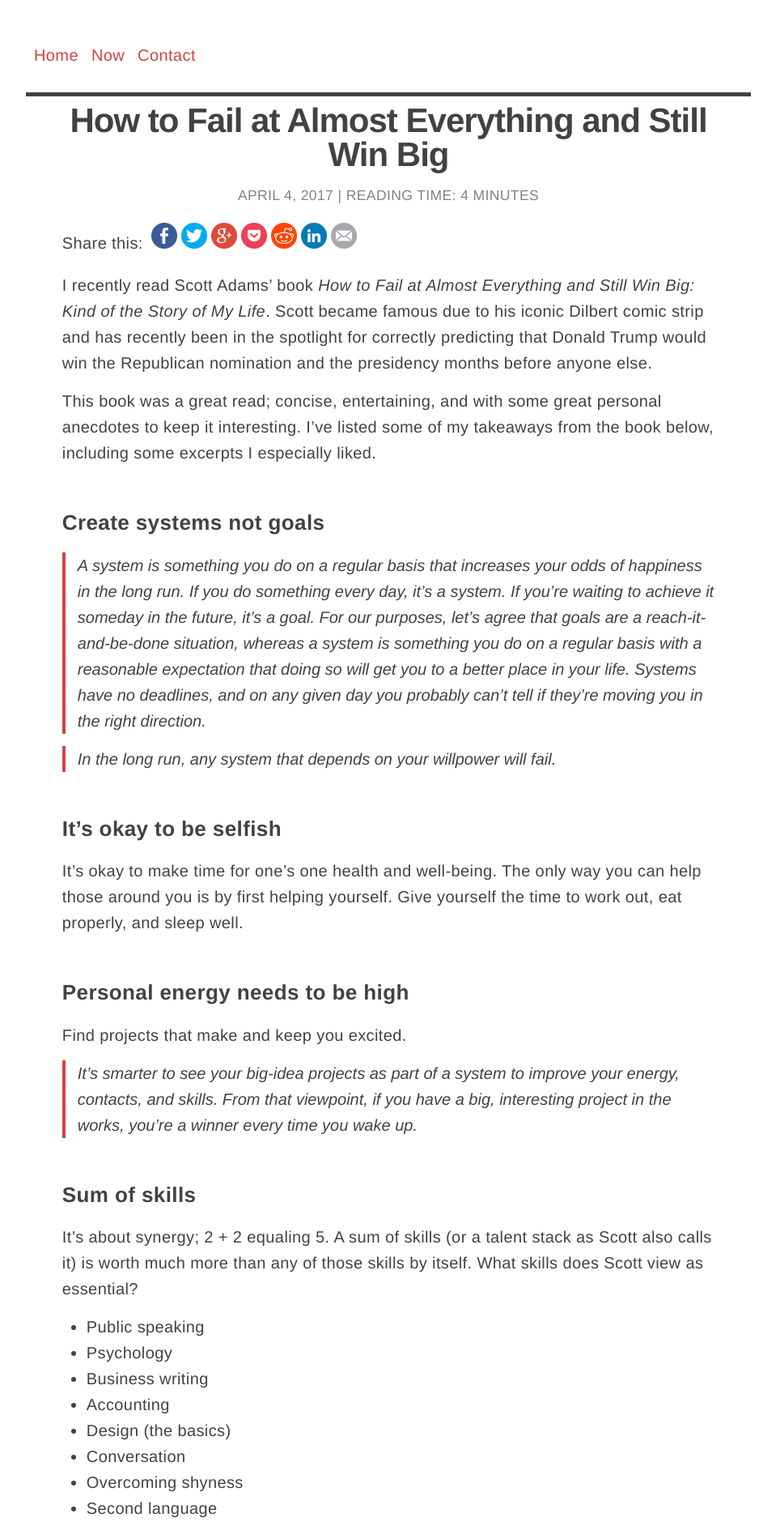
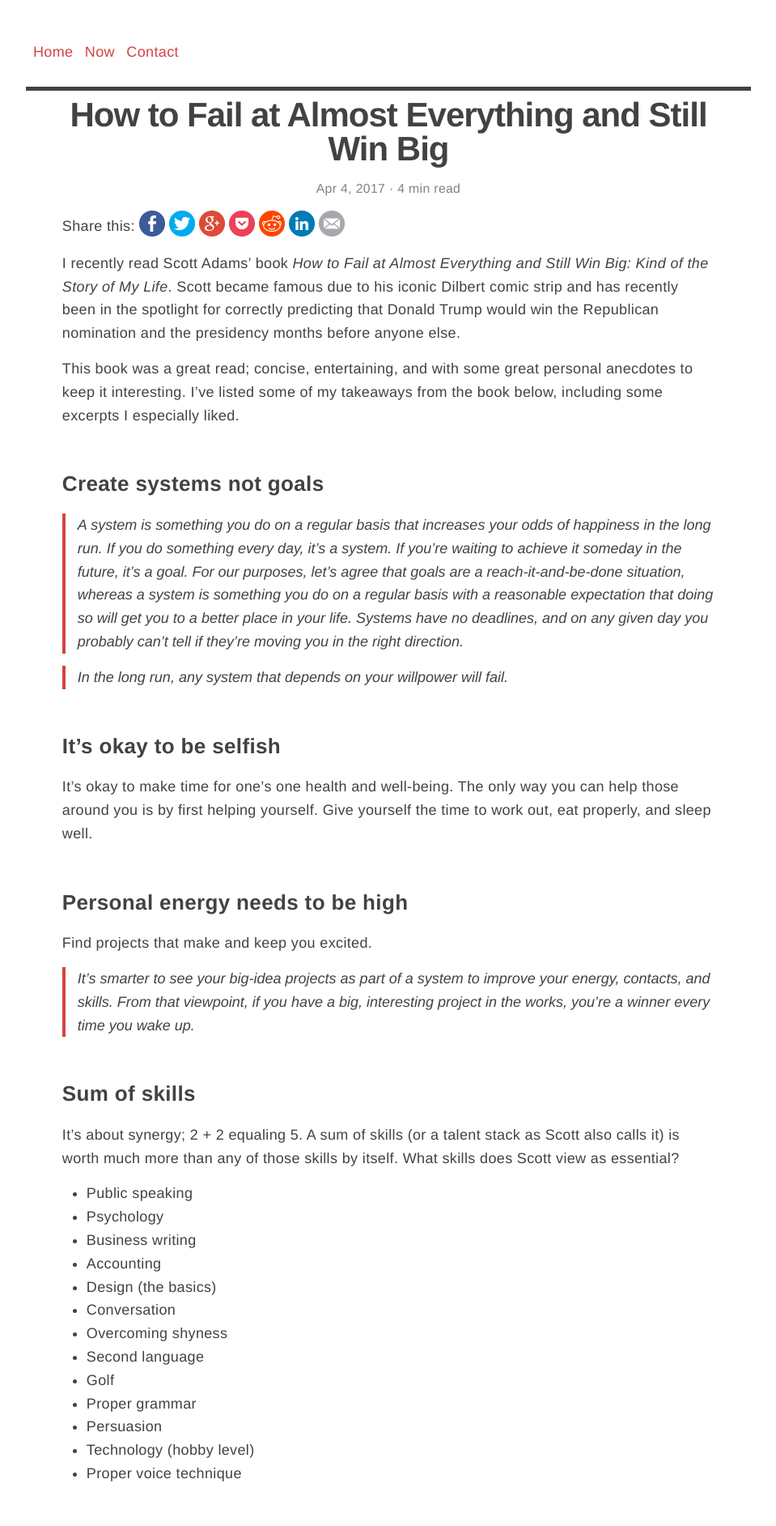
Before and after one commit to frankiecd86/windespair, a Jekyll site: the page built from _posts/2017-04-04-scott-adams-how-to-win-big.md, in a window 1280 px wide. Shown: the top 1884 px of the page at 81% size, without its empty margins (160-1119 px from the left). Built offline with Jekyll 4.4.1, drawn with Linux system fonts in a browser that asks for light colours.

Commit message:
Changed the way read time and date are displayed. Removed inline styles.

```diff
--- a/_includes/main.scss
+++ b/_includes/main.scss
@@ -1,6 +1,6 @@
 // Our variables
 $base-font-family: "Helvetica Neue", "Calibri Light", Roboto, sans-serif;
-$base-font-size:   20px;
+$base-font-size:   18px;
 $base-font-weight: 400;
 $small-font-size:  $base-font-size * 0.875;
 $mobile-font-size: $base-font-size * 0.795;
--- a/_includes/read-time.html
+++ b/_includes/read-time.html
@@ -1,8 +1,8 @@
 <span class="reading-time" title="Estimated read time">
   {% assign words = include.word_count %}
   {% if words < 270 %}
-    1 {{ "minute" | upcase }}
+    1
   {% else %}
-    {{ words | divided_by:200 }} {{ "minutes" | upcase }}
+    {{ words | divided_by:200 }}
   {% endif %}
 </span>
--- a/_includes/share-buttons.html
+++ b/_includes/share-buttons.html
@@ -1,10 +1,10 @@
 <ul class="share-buttons">
-    <span class="share-buttons-title" style="margin-right: 10px;">Share this:</span>
-    <li><a href="https://facebook.com/sharer.php?u=https://www.windespair.com{{ page.url }}" title="Share on Facebook" rel="noopener" target="_blank"><i class="sprite sprite-facebook"></i></a><span style="margin-right: 5px;"></span></li>
-    <li><a href="https://twitter.com/intent/tweet?text={{ page.title }}&url=https://www.windespair.com{{ page.url }}&via={{ site.twitter.username }}&related={{ site.twitter.username }}" title="Tweet" rel="noopener" target="_blank"><i class="sprite sprite-twitter"></i></a><span style="margin-right: 5px;"></span></li>
-    <li><a href="https://plus.google.com/share?url=https://www.windespair.com{{ page.url }}" title="Share on Google+" rel="noopener" target="_blank"><i class="sprite sprite-google"></i></a><span style="margin-right: 5px;"></span></li>
-    <li><a href="https://getpocket.com/save?url=https://www.windespair.com{{ page.url }}" title="Add to Pocket" rel="noopener" target="_blank"><i class="sprite sprite-pocket"></i></a><span style="margin-right: 5px;"></span></li>
-    <li><a href="http://www.reddit.com/submit?url=https://www.windespair.com{{ page.url }}" title="Submit to Reddit" rel="noopener" target="_blank"><i class="sprite sprite-reddit"></i></a><span style="margin-right: 5px;"></span></li>
-    <li><a href="http://www.linkedin.com/shareArticle?mini=true&url=https://www.windespair.com{{ page.url }}&title={{ page.title }}&summary=&source=https://www.windespair.com/" title="Share on LinkedIn" rel="noopener" target="_blank" ><i class="sprite sprite-linkedin"></i></a><span style="margin-right: 5px;"></span></li>
+    <span class="share-buttons-title">Share this:</span>
+    <li><a href="https://facebook.com/sharer.php?u=https://www.windespair.com{{ page.url }}" title="Share on Facebook" rel="noopener" target="_blank"><i class="sprite sprite-facebook"></i></a></li>
+    <li><a href="https://twitter.com/intent/tweet?text={{ page.title }}&url=https://www.windespair.com{{ page.url }}&via={{ site.twitter.username }}&related={{ site.twitter.username }}" title="Tweet" rel="noopener" target="_blank"><i class="sprite sprite-twitter"></i></a></li>
+    <li><a href="https://plus.google.com/share?url=https://www.windespair.com{{ page.url }}" title="Share on Google+" rel="noopener" target="_blank"><i class="sprite sprite-google"></i></a></li>
+    <li><a href="https://getpocket.com/save?url=https://www.windespair.com{{ page.url }}" title="Add to Pocket" rel="noopener" target="_blank"><i class="sprite sprite-pocket"></i></a></li>
+    <li><a href="http://www.reddit.com/submit?url=https://www.windespair.com{{ page.url }}" title="Submit to Reddit" rel="noopener" target="_blank"><i class="sprite sprite-reddit"></i></a></li>
+    <li><a href="http://www.linkedin.com/shareArticle?mini=true&url=https://www.windespair.com{{ page.url }}&title={{ page.title }}&summary=&source=https://www.windespair.com/" title="Share on LinkedIn" rel="noopener" target="_blank" ><i class="sprite sprite-linkedin"></i></a></li>
     <li><a href="mailto:?subject=WinDespair: {{page.title}}&body=Check this out: https://www.windespair.com{{ page.url }}" title="Send email" rel="noopener" target="_blank"><i class="sprite sprite-email"></i></a></li>
 </ul>
--- a/_layouts/post.html
+++ b/_layouts/post.html
@@ -5,9 +5,9 @@
   <header class="post-header">
     <h1 class="post-title" itemprop="name headline">{{ page.title }}</h1>
     <p class="post-meta">
-        <time datetime="{{ page.date | date_to_xmlschema }}" itemprop="datePublished">{{ page.date | date: "%B %-d, %Y" | upcase }}</time>
+        <time datetime="{{ page.date | date_to_xmlschema }}" itemprop="datePublished">{{ page.date | date: "%b %-d, %Y"}}</time>
         {% assign words = content | number_of_words %}
-        <span> | {{ "Reading Time" | upcase }}:  {% include read-time.html  word_count = words %}</span>
+        <span> · {% include read-time.html  word_count = words %} min read</span>
     </p>
   </header>
 
@@ -20,9 +20,6 @@
 
 {% include author.html %}
 
-<br />
-<br />
-
 {% include share-buttons.html %}
 
 {% include categories.html %}
--- a/_sass/_custom.scss
+++ b/_sass/_custom.scss
@@ -31,7 +31,6 @@
 }
 .post-header {
     text-align: center;
-    margin-bottom: $spacing-unit;
 }
 .post-content > h3 {
     margin-top: 50px;
@@ -187,19 +186,27 @@
 /**
  * Share buttons
  */
+article > ul.share-buttons {
+    margin: 10px auto;
+}
 ul.share-buttons {
-  list-style: none;
-  padding: 0;
-  display: block;
-  margin: 0 auto;
-  width: 100%;
-  margin-top: -10px;
-  margin-bottom: 20px;
+    list-style: none;
+    padding: 0;
+    display: block;
+    margin: 20px auto;
+    width: 100%;
+
+    @include media-query($on-palm){
+     text-align: center;
+    }
 }
 ul.share-buttons li {
-  display: inline;
+    display: inline;
+    margin-left: 5px;
 }
 .share-buttons-title {
+    vertical-align: super;
+
     @include media-query($on-palm){
        display: none;
      }
@@ -346,11 +353,16 @@
     height: 30px;
     background: $color-1;
     margin-right: 16.67px;
+    position: relative;
 }
 .follow-button:nth-of-type(4) {
     margin-right: 0px;
 }
 .center-follow-icon {
-    position: relative;
-    left: 7px;
+    position: absolute;
+    top: 0;
+    bottom: 0;
+    left: 0;
+    right: 0;
+    margin: auto;
 }
--- a/index.html
+++ b/index.html
@@ -10,9 +10,9 @@
     {% for post in site.posts %}
       <li>
         <span class="post-meta">
-            <span>{{ post.date | date: "%B %-d, %Y" | upcase }} </span>
+            <span>{{ post.date | date: "%b %-d, %Y"}} </span>
             {% assign words = post.content | number_of_words %}
-            <span>| {{ "Reading Time" | upcase }}: {% include read-time.html  word_count = words %}</span>
+            <span>· {% include read-time.html  word_count = words %} min read</span>
         </span>
 
         <h2>
```
Also changed, not shown: _posts/2017-09-30-eating-cheap-healthy-efficient.md (added, +7 -0 lines), _posts/2017-09-30-financial-independence-month-one.md (added, +7 -0 lines).
